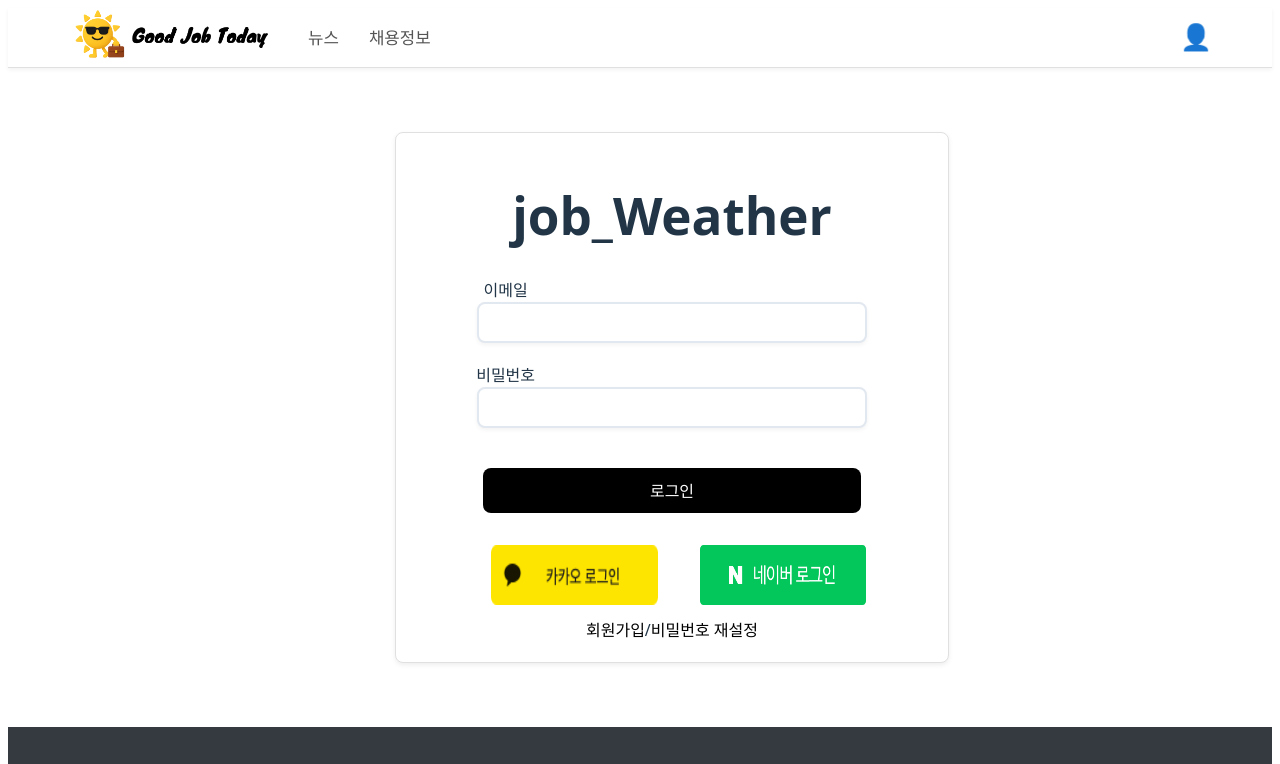
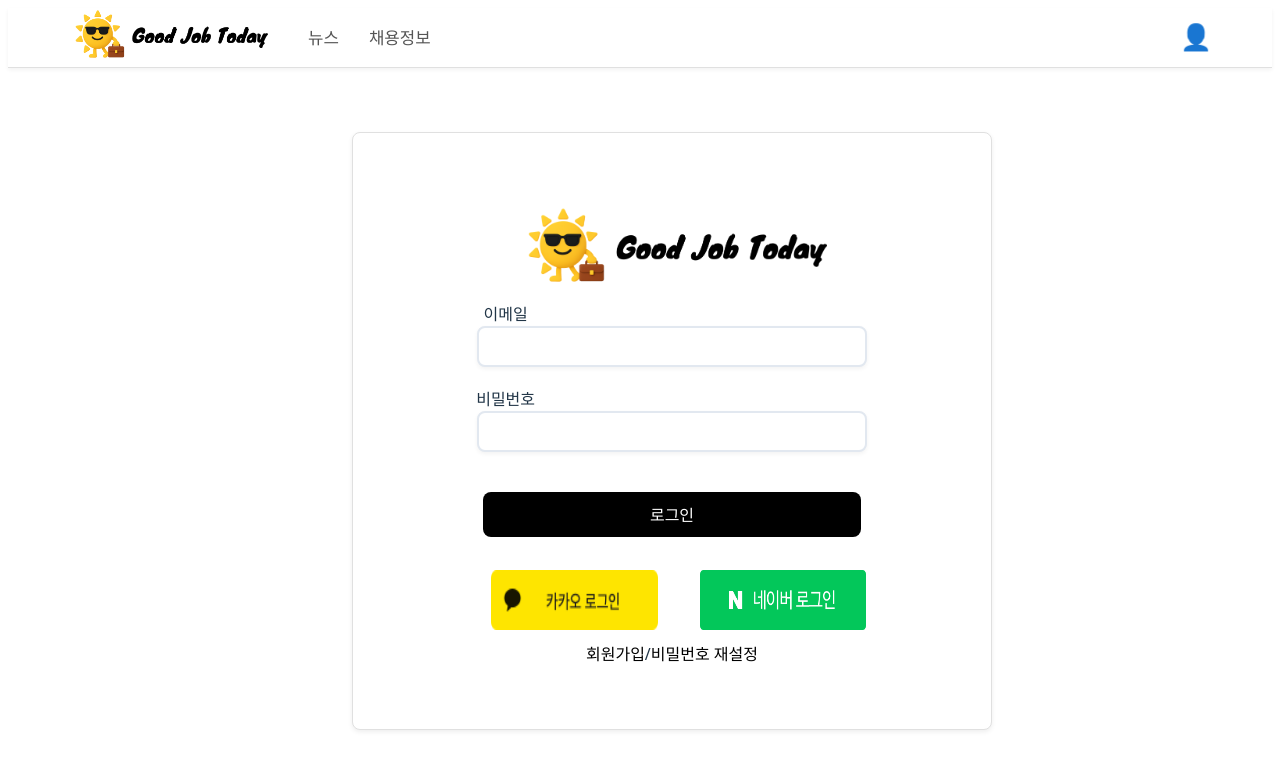
Before and after one commit to LG-CNS-AM-CAMP-2ND-PJT1-TEAM9/job-weather-front, a React (Vite) app: page /users/login in a window 1280 px wide. Shown: the top 764 px of the page. Built offline with nearby package versions, Linux system fonts and the light colour scheme.

Commit message:
fix: 로그인화면 로고 수정

```diff
--- a/src/pages/Login.css
+++ b/src/pages/Login.css
@@ -3,7 +3,7 @@
     background-color: #ffffff;
     border: 1px solid #e0e0e0;
     border-radius: 8px;
-    padding: 20px;
+    padding: 5%;
     width: 40vw;
     max-width: 1200px;
     margin: 5vw auto;
--- a/src/pages/Login.jsx
+++ b/src/pages/Login.jsx
@@ -4,7 +4,7 @@ import './Login.css'
 import Swal from 'sweetalert2';
 import { userLogin } from "../api/user_api";
 import { useNavigate } from "react-router-dom";
-
+import { Link } from "react-router-dom";
 const Login = () => {
     const [email, setEmail] = useState("");
     const [pw, setPW] = useState("");
@@ -45,7 +45,9 @@ const Login = () => {
     return (
 
         <div className="login-container">
-            <h1>job_Weather</h1>
+            <Link to="/">
+            <img src="/img/goodjob-2.png" alt="홈으로 이동" style={{ height: "100px", cursor: "pointer" }} />
+          </Link>
             <div className="login-group">
                 <label className="login-label">이메일</label>
                     {!/^[a-zA-Z0-9._%+-]+@[a-zA-Z0-9.-]+\.[a-zA-Z]{2,}$/.test(email) && email.length > 0 && (
```
Also changed, not shown: public/img/goodjob-2.png (added).
